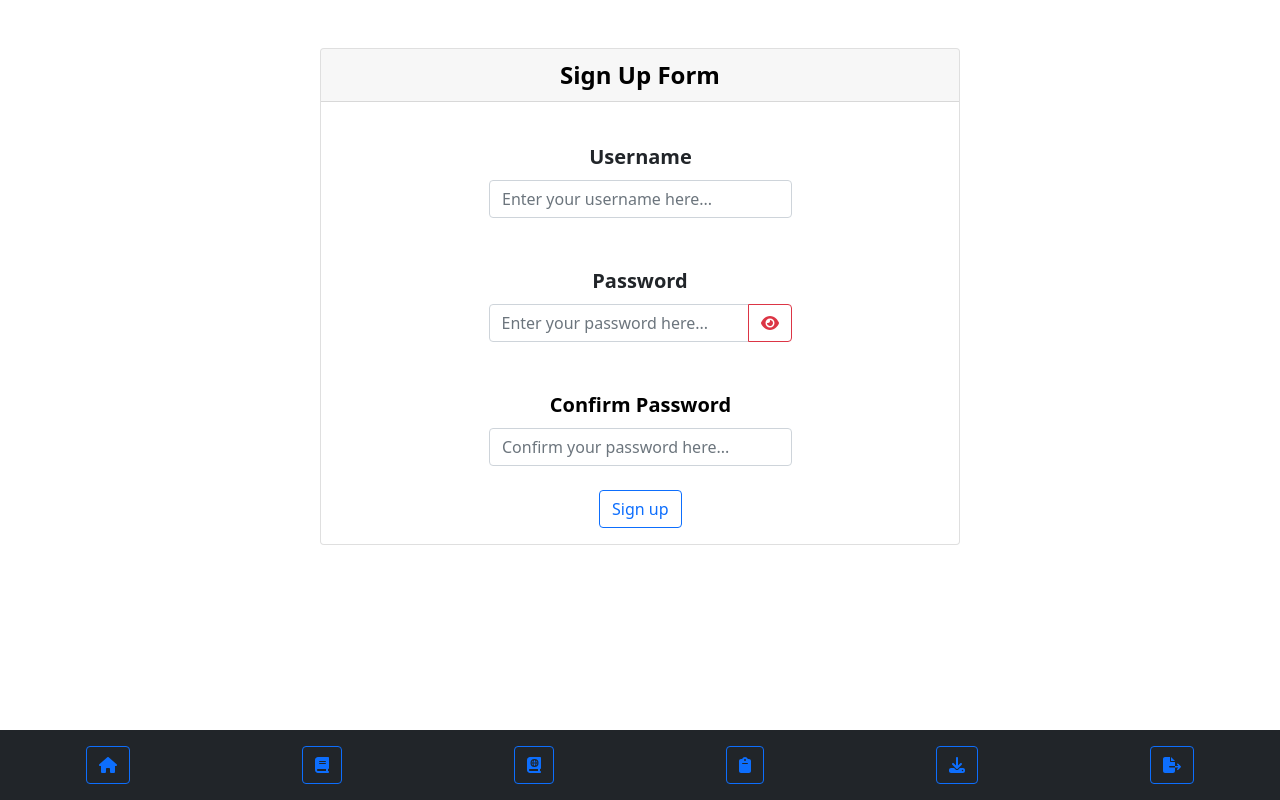
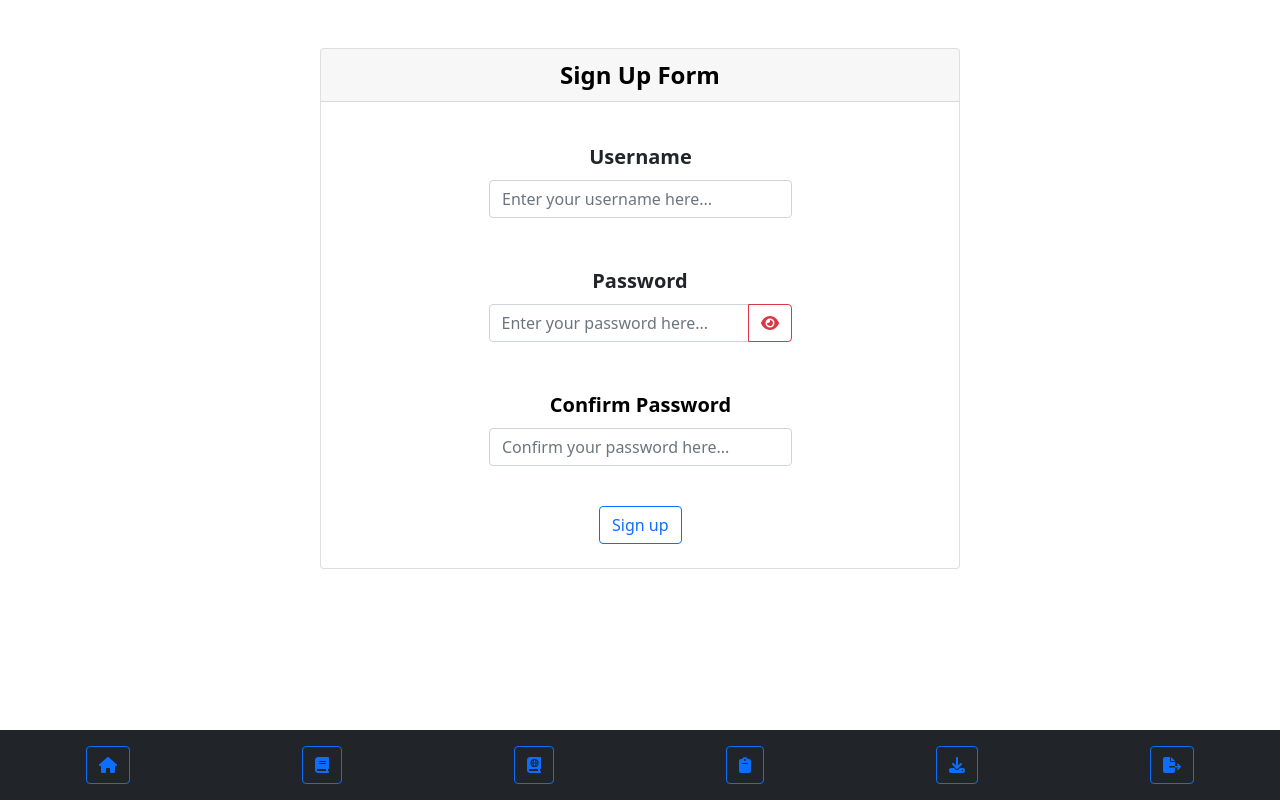
Before and after one commit to cthacker-udel/CourseScheduler, a React (Create React App) app in the folder client/: page /sign-up in a window 1280 px wide. Built offline with nearby package versions, Linux system fonts and the light colour scheme.

Commit message:
[signup_page] Added padding + margin to signup button

```diff
--- a/client/src/modules/SignUp/SignUp.tsx
+++ b/client/src/modules/SignUp/SignUp.tsx
@@ -49,7 +49,7 @@ export const SignUp = (): JSX.Element => {
     console.log("errors = ", errors);
     return (
         <Card
-            className={`text-center mx-auto w-50 text-wrap mt-5 ${styles.sign_up_card}`}
+            className={`text-center mx-auto w-50 text-wrap mt-5 pb-2 pr-2 pl-2 ${styles.sign_up_card}`}
         >
             <Card.Header className="fw-bold fs-4">
                 <span className={`${styles.header_text}`}>
@@ -133,7 +133,7 @@ export const SignUp = (): JSX.Element => {
                     </InputGroup>
                 </Form.Group>
                 <Form.Group
-                    className={`mt-5 mx-auto w-50 ${styles.confirm_password_form}`}
+                    className={`mt-5 mb-3 mx-auto w-50 ${styles.confirm_password_form}`}
                 >
                     <Form.Label className="fs-5 fw-bold">
                         <FormattedMessage id="sign_up_form3_label" />
```
